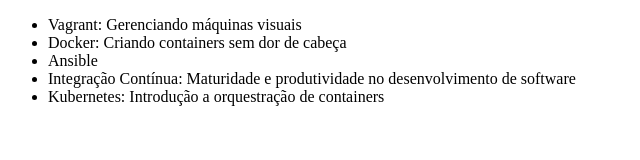
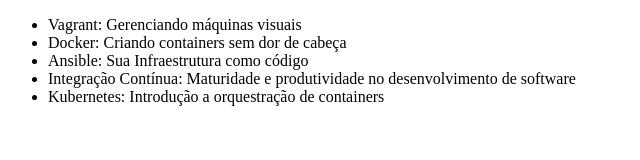
Before and after one commit to danliima/AulasGit, a plain HTML site: page index.html in a window 1280 px wide. Shown: the whole page, without its empty margins (0-640 px from the left). Drawn offline with Linux system fonts and the light colour scheme.

Commit message:
Alterando o nome do curso de Ansible

```diff
--- a/index.html
+++ b/index.html
@@ -8,7 +8,7 @@
     <ul>
         <li>Vagrant: Gerenciando máquinas visuais</li>
         <li>Docker: Criando containers sem dor de cabeça</li>
-        <li>Ansible</li>
+        <li>Ansible: Sua Infraestrutura como código</li>
         <li>Integração Contínua: Maturidade e produtividade no desenvolvimento de software</li>
         <li>Kubernetes: Introdução a orquestração de containers</li>
     </ul>
```
